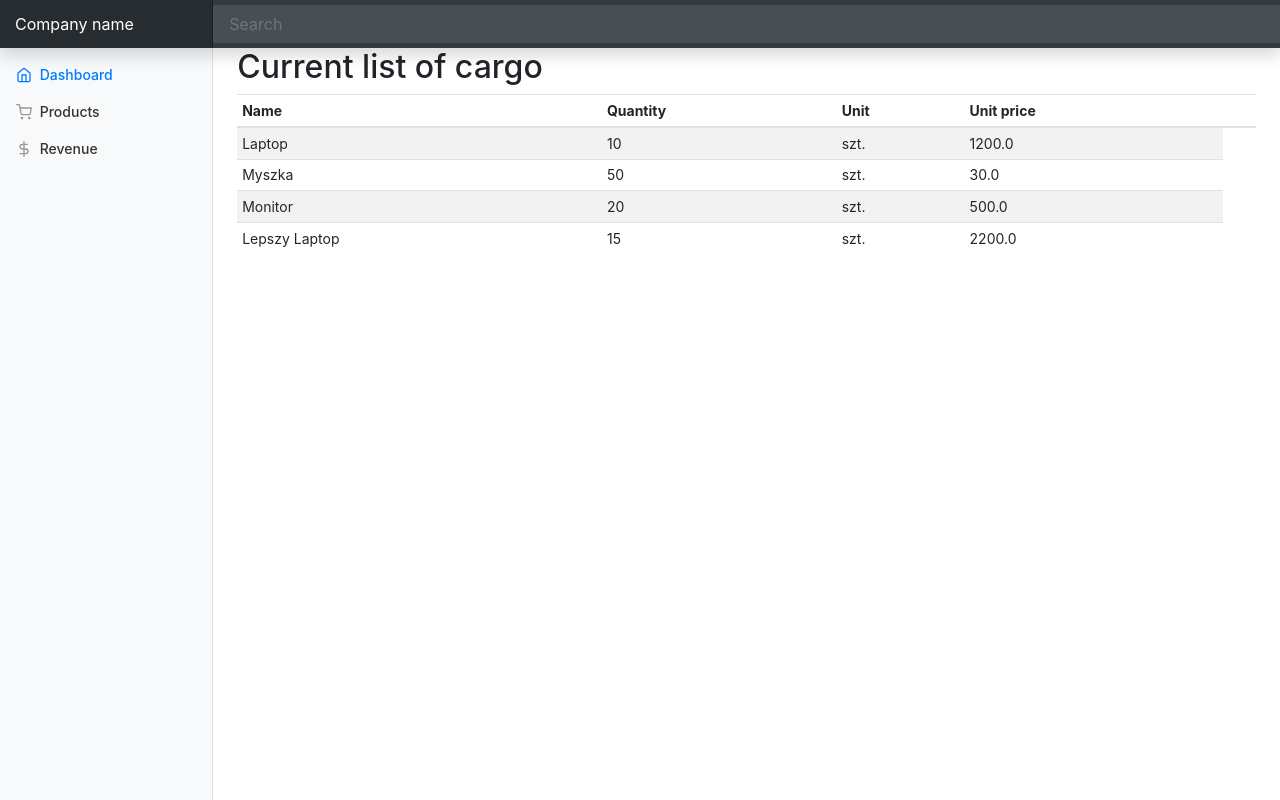
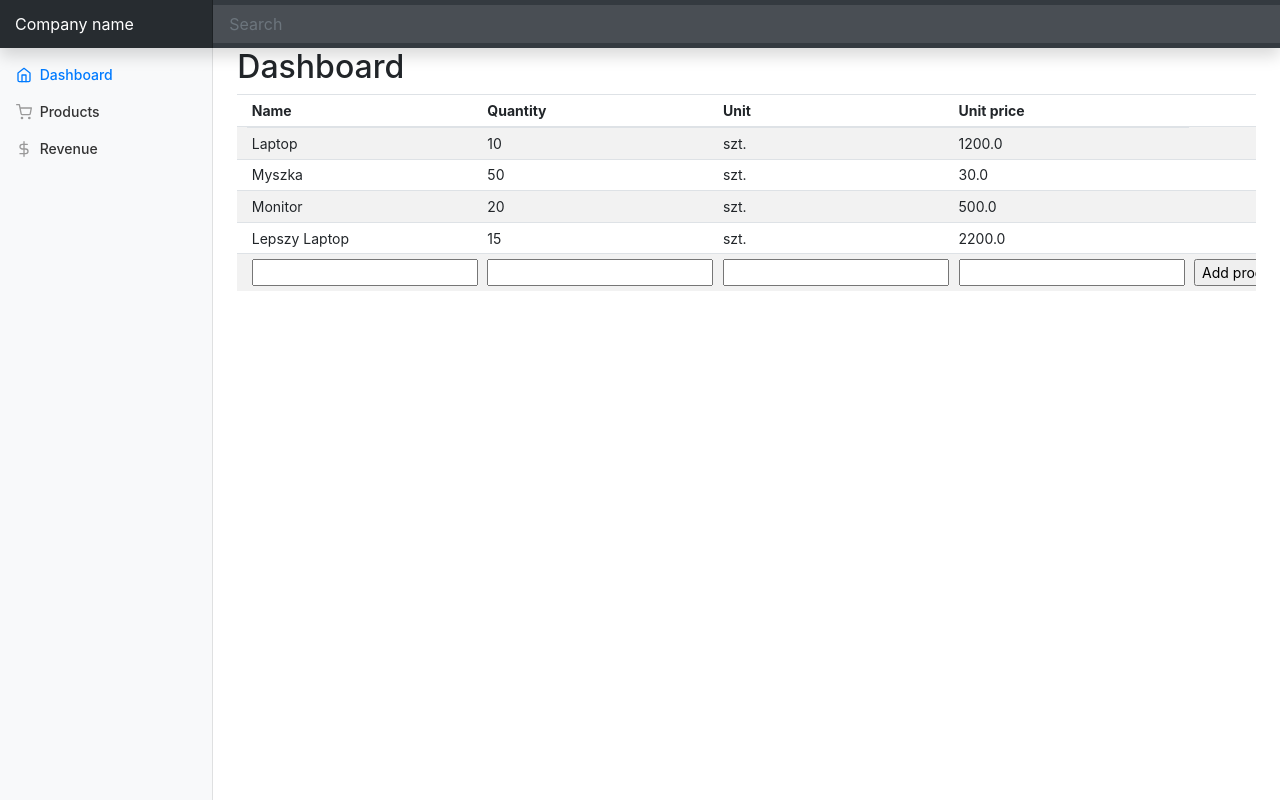
Before and after one commit to Lewyyy00/Warehouse-Project, a Flask app: page / in a window 1280 px wide. Run offline with Flask 3, Linux system fonts and the light colour scheme; some libraries are stand-ins or nearby versions.

Commit message:
add AddNewProductForm

```diff
--- a/app.py
+++ b/app.py
@@ -1,8 +1,15 @@
-from flask import Flask, render_template
+from flask import Flask, render_template, request
 from magazyn2 import items
+from forms import AddNewProductForm
+from magazyn2 import Product
 app = Flask(__name__)
+app.config['SECRET_KEY'] = 'sekretnykod'
 
-@app.route('/', methods = ["GET"])
+@app.route('/', methods = ["GET", "POST"])
 def index():
     list_of_products = items
-    return render_template('products_list.html', list_of_products = list_of_products)
+    form = AddNewProductForm()
+    if request.method == "POST":
+        new_product = Product(form.name.data,form.quantity.data,form.unit.data,form.unit_price.data)
+        items[f'product_{len(items)+1}'] = new_product
+    return render_template('products_list.html', list_of_products = list_of_products, form=form)
--- /dev/null
+++ b/forms.py
@@ -0,0 +1,9 @@
+from flask_wtf import FlaskForm
+from wtforms import StringField, IntegerField
+from wtforms.validators import DataRequired
+
+class AddNewProductForm(FlaskForm):
+    name = StringField('name', validators=[DataRequired()])
+    quantity = IntegerField("quantity", validators=[DataRequired()])
+    unit = StringField('unit', validators=[DataRequired()])
+    unit_price = StringField('unit_price', validators=[DataRequired()])
--- a/templates/products_list.html
+++ b/templates/products_list.html
@@ -1,26 +1,40 @@
 {% extends "base.html" %}
 {% block content %}
-<h2>Current list of cargo</h2>
+<h2>Dashboard</h2>
 <div class="table-responsive">
     <table class="table table-striped table-sm">
         <thead>
             <tr>
+                <td></td>
                 <th>Name</th>
                 <th>Quantity</th>
                 <th>Unit</th>
                 <th>Unit price</th>
+                <td></td>
                 <th></th>
             </tr>
         </thead>
         <tbody>
             {% for key, product in list_of_products.items() %}
                 <tr>
+                    <td></td>
                     <td>{{ product.name }}</td>
                     <td>{{ product.quantity }}</td>
                     <td>{{ product.unit }}</td>
                     <td>{{ product.unit_price }}</td>
+                    <td></td>
                 </tr>
             {% endfor %}
+                <tr>
+                    <form method="post" action="/">
+                        <td></td>
+                        <td>{{form.name}}</td>
+                        <td>{{form.quantity}}</td>
+                        <td>{{form.unit}}</td>
+                        <td>{{form.unit_price}}</td>
+                        <td><input type="submit" value="Add product"></td>
+                    </form>
+                </tr>
         </tbody>
     </table>
 </div>
```
